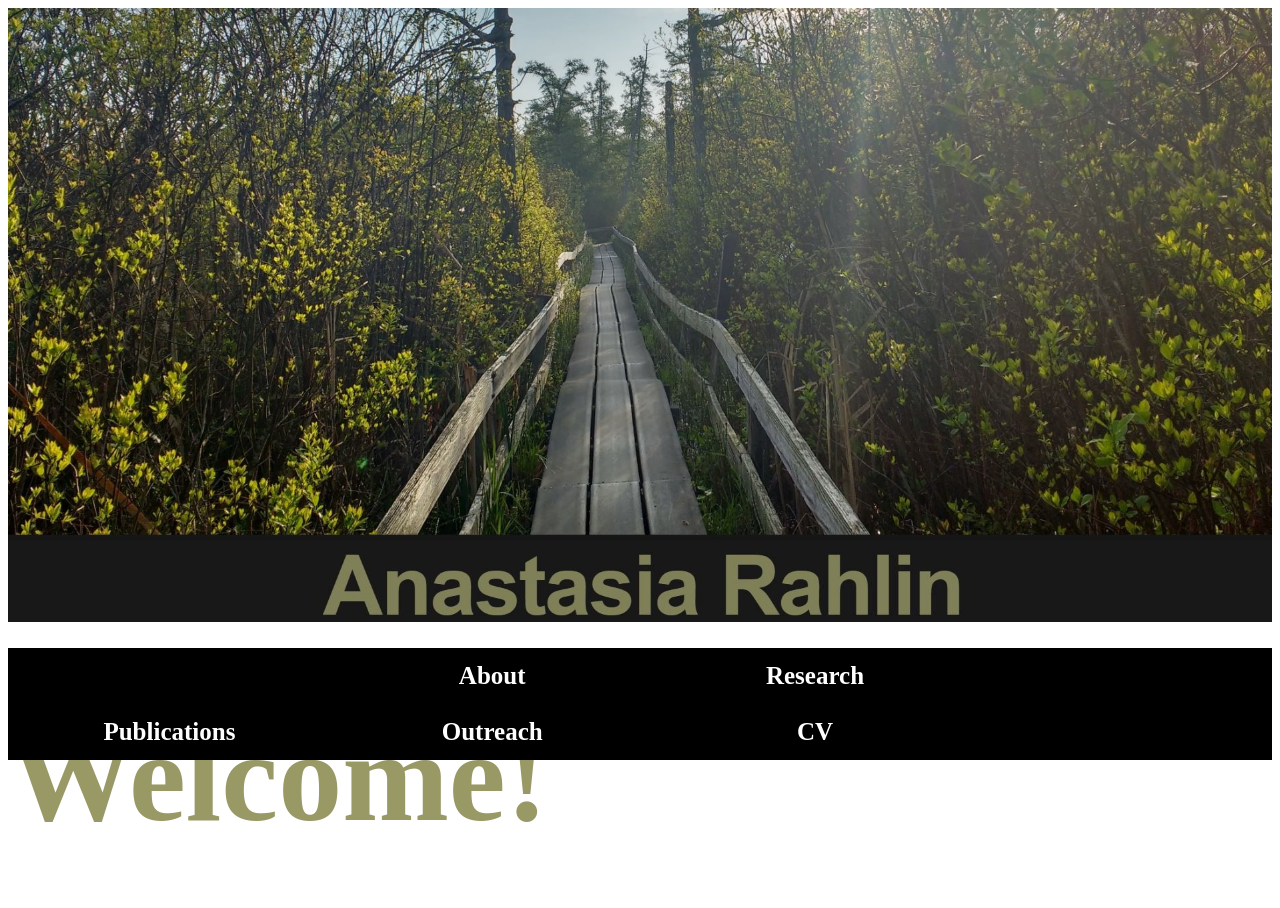
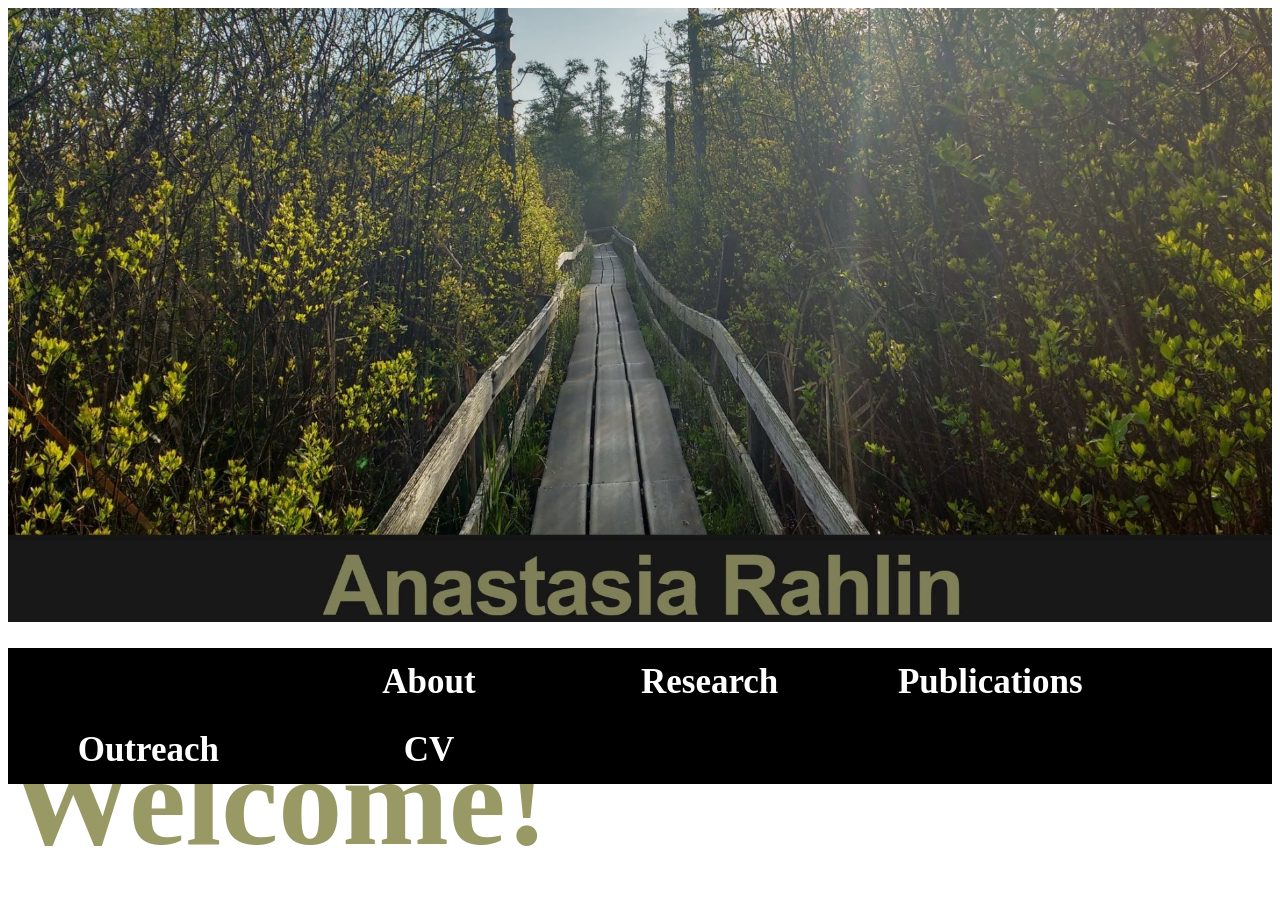
Before and after one commit to anarahlin/anarahlin.github.io, a Jekyll site: the page built from index.html, in a window 1280 px wide. Shown: the top 908 px of the page. Built offline with Jekyll 4.4.1, drawn with Linux system fonts in a browser that asks for light colours; nearby versions of some CDN libraries; the list of posts is cut into pages by our own code; comment, search, counter and statistics services are not loaded; grey boxes are pictures that could not be loaded.

Commit message:
Update nav.html

```diff
--- a/_includes/nav.html
+++ b/_includes/nav.html
@@ -90,7 +90,7 @@ h7 {
    }
 
 h8{
-    font-size: 25px;
+    font-size: 35px;
     color: #FFFFFF;
   }
 }
@@ -142,7 +142,7 @@ h6{
   padding: 14px 35px;
   text-decoration: none;
   font-size: 20px;
-  width: 20%; /* five equal-width links */
+  width: 16.666667%; /* six equal-width links */
 }
 
 /* Add a background color on mouse-over */
```
